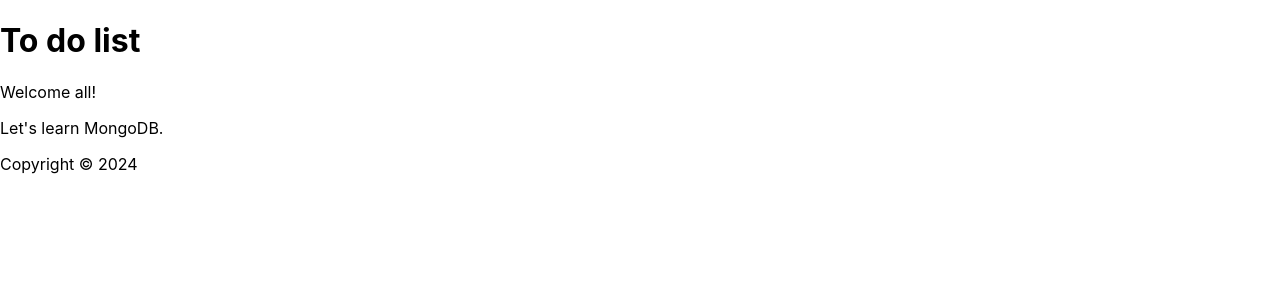
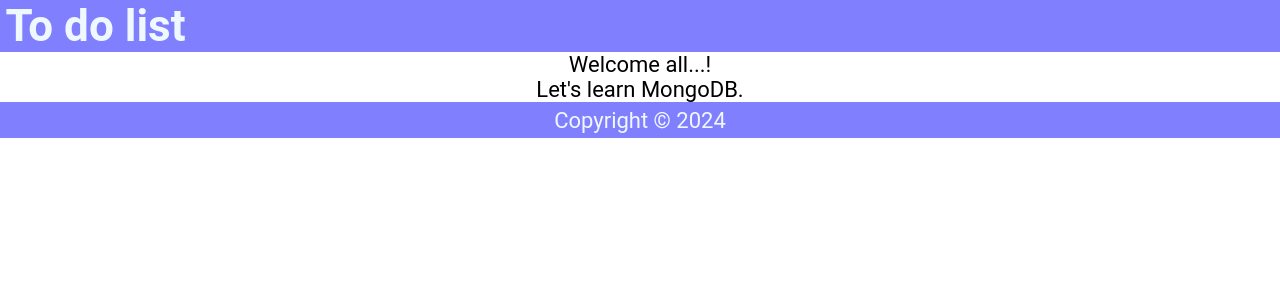
Before and after one commit to manishaac2002/react-full-course, a React (Create React App) app: page / in a window 1280 px wide. Shown: the top 300 px of the page. Built offline with nearby package versions, Linux system fonts and the light colour scheme.

Commit message:
feat : style css.

```diff
--- a/src/Content.js
+++ b/src/Content.js
@@ -9,10 +9,12 @@
     }
 
     return (
-        <div>
-            Welcome all!
 
-            <p>Let's learn {handleChangeName()}.</p></div>
+        <main>
+            Welcome all...!
+            <p>Let's learn {handleChangeName()}.</p>
+        </main >
+
     )
 }
 
--- a/src/index.css
+++ b/src/index.css
@@ -1,13 +1,59 @@
+* {
+  margin: 0;
+  padding: 0;
+  box-sizing: border-box;
+}
+
+html {
+  font-size: 22px;
+}
+
 body {
-  margin: 0;
-  font-family: -apple-system, BlinkMacSystemFont, 'Segoe UI', 'Roboto', 'Oxygen',
+  min-height: 100vh;
+  font-family: 'Roboto', 'Oxygen',
     'Ubuntu', 'Cantarell', 'Fira Sans', 'Droid Sans', 'Helvetica Neue',
     sans-serif;
   -webkit-font-smoothing: antialiased;
   -moz-osx-font-smoothing: grayscale;
 }
 
-code {
-  font-family: source-code-pro, Menlo, Monaco, Consolas, 'Courier New',
-    monospace;
+.App {
+  display: flex;
+  flex-direction: column;
+  justify-content: center;
+  align-items: center;
+  height: 100vh;
+  width: 100%;
+  max-width: 500px;
+  border: 1px solid mediumblue;
+  margin: auto;
 }
+
+header {
+  width: 100%;
+  padding: 0 0.25em;
+  background-color: rgb(128, 128, 255);
+  color: aliceblue;
+  display: flex;
+  justify-content: space-between;
+  align-items: center;
+}
+
+main {
+  width: 100%;
+  display: flex;
+  flex-direction: column;
+  flex-grow: 1;
+  justify-content: flex-start;
+  align-items: center;
+  overflow-y: auto;
+}
+
+footer {
+  width: 100%;
+  padding: 0.25em;
+  background-color: rgb(128, 128, 255);
+  color: aliceblue;
+  display: grid;
+  place-content: center;
+}
```
Also changed, not shown: src/App.css (deleted, +0 -38 lines), src/logo.svg (deleted).
